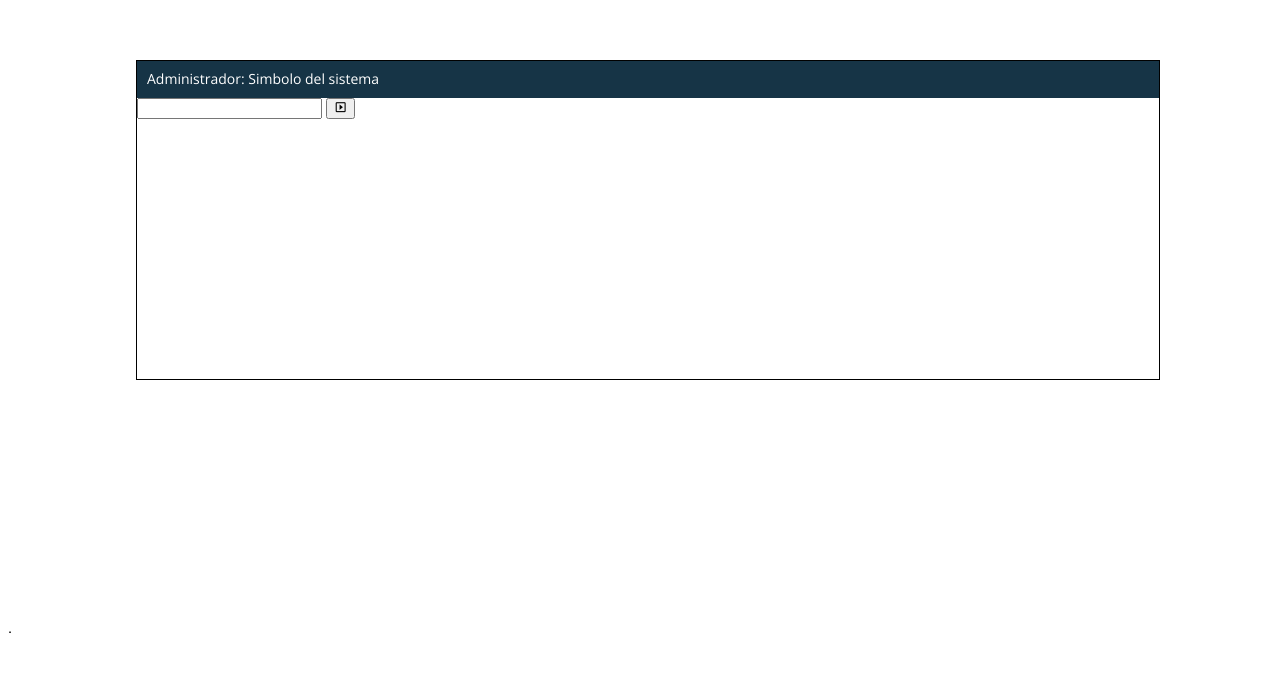
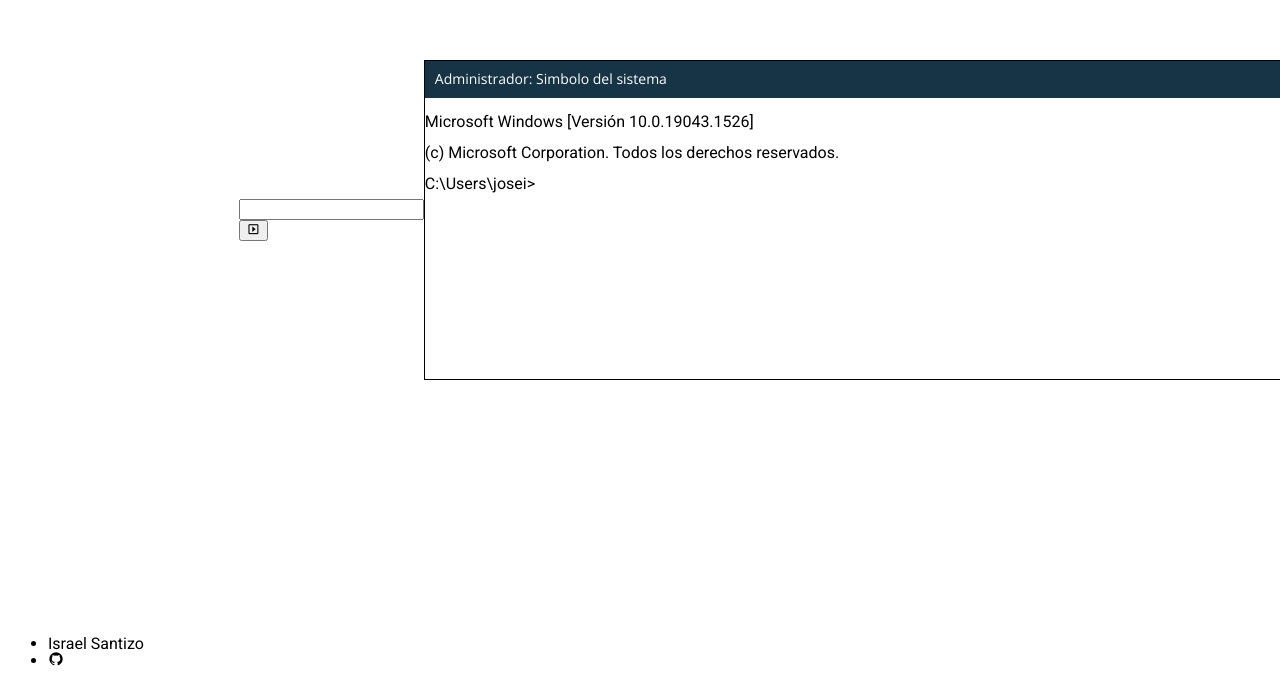
Before and after one commit to IsraelSantizo98/NumeroDivisible, a plain HTML site: page index.html in a window 1280 px wide. Shown: the part 188-872 px from the top of the page. Before the commit the page ends 831 px from the top, so only its background shows below. Drawn offline with nearby package versions, Linux system fonts and the light colour scheme.

Commit message:
Se modifica footer y se agrega container de cmd

```diff
--- a/index.html
+++ b/index.html
@@ -13,20 +13,32 @@
 </head>
 <body>
     <main class="principal">
+        <h1>Ingrese Datos</h1>
+        <div class="formulario">
+            <form action="" class="form">
+                <input type="text">
+                <button class="btn btn-primary"><i class='bx bx-caret-right-square'></i></button>
+            </form>
+        </div>
         <div class="container">
             <div class="title">
                 <h3>Administrador: Simbolo del sistema</h3>
             </div>
             <div class="cmd">
-                <form action="">
-                    <input type="text">
-                    <button class="btn btn-primary"><i class='bx bx-caret-right-square'></i></button>
-                </form>
+                <p>Microsoft Windows [Versión 10.0.19043.1526]</p>
+                <p>(c) Microsoft Corporation. Todos los derechos reservados.</p>
+                <p>C:\Users\josei></p>
             </div>
         </div>
+
     </main>
     <footer class="footer">
-        .
+        <div class="container-contacto">
+            <ul class="contacto">
+                <li class="nombre">Israel Santizo</li>
+                <li><i class='bx bxl-github github' ></i></li>
+            </ul>
+        </div>
     </footer>
     <script src="js/main.js"></script>
 </body>
```
